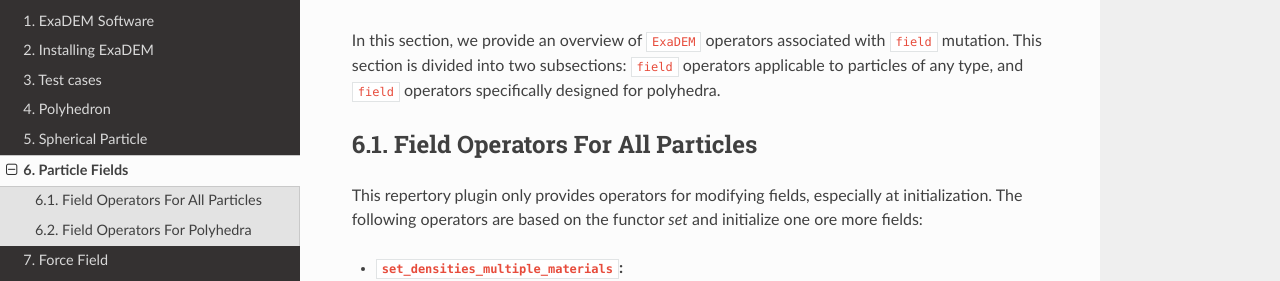
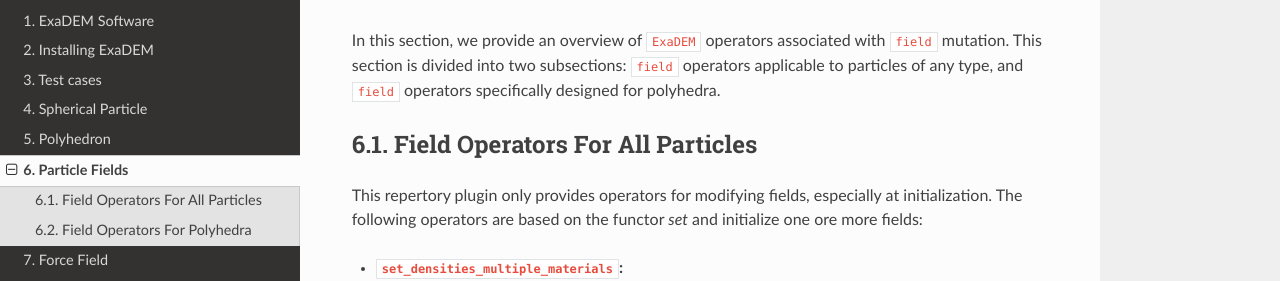
Before and after one commit to Collab4exaNBody/doc_exaDEM, a Sphinx documentation site: the page built from docs/source/project_exaDEM/Fields.rst, in a window 1280 px wide. Shown: the part 131-412 px from the top of the page. Built offline with Sphinx 7.4.7 and the Read the Docs theme 3.1.0, drawn with Linux system fonts in a browser that asks for light colours.

```diff
--- a/docs/source/index.rst
+++ b/docs/source/index.rst
@@ -13,8 +13,8 @@ ExaDEM & ExaNBody Documentation
    project_exaDEM/Introduction.rst
    project_exaDEM/Installation.rst
    project_exaDEM/Test_cases.rst
+   project_exaDEM/Spheres.rst
    project_exaDEM/Polyhedra.rst
-   project_exaDEM/Spheres.rst
    project_exaDEM/Fields.rst
    project_exaDEM/ForceField.rst
    project_exaDEM/NumericalScheme.rst
```
